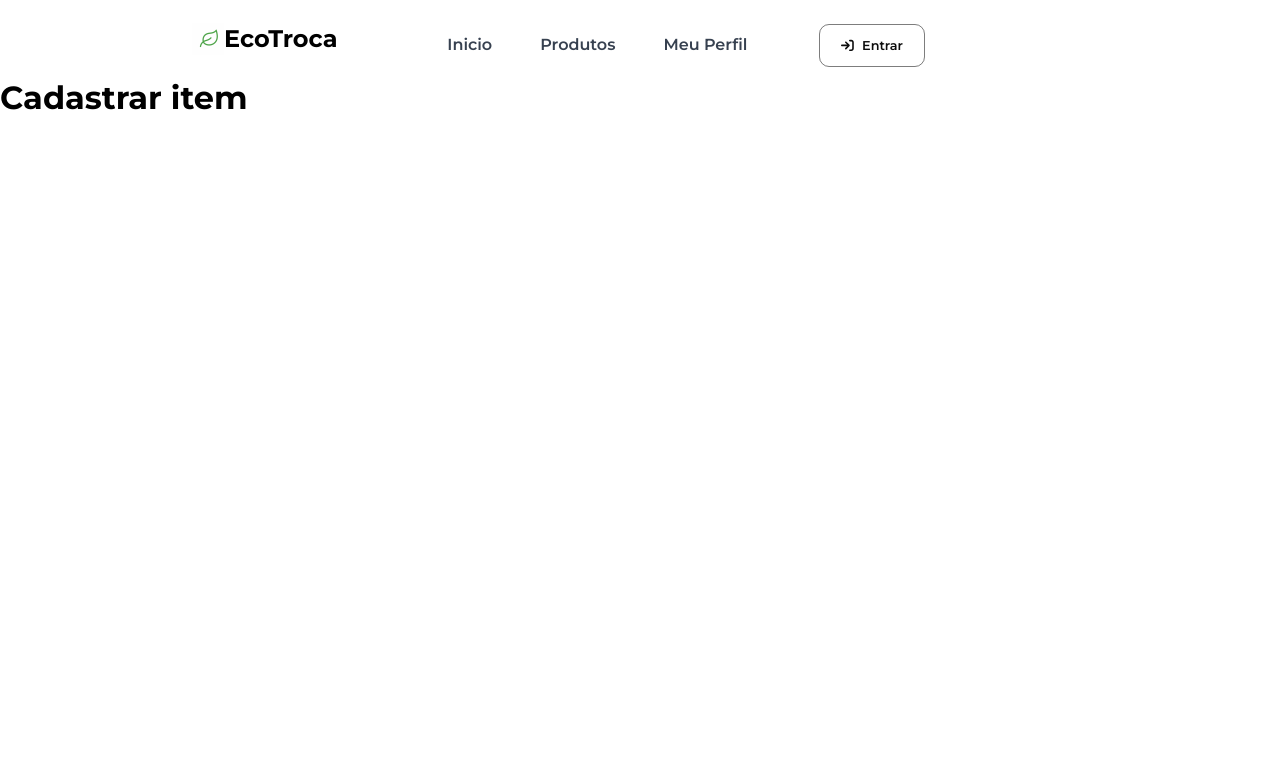
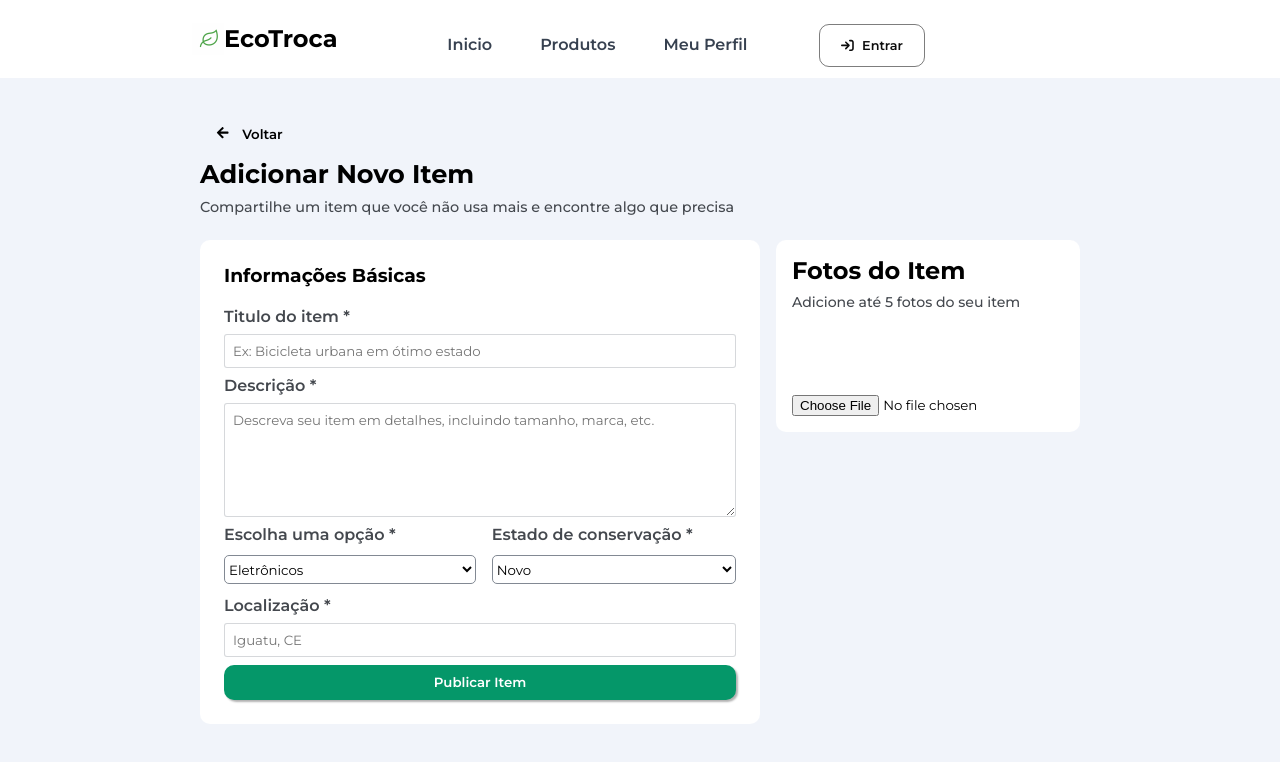
Before and after one commit to danielcursi/ecotroca, a React (Vite) app: page /item/register in a window 1280 px wide. Shown: the top 762 px of the page. Built offline with nearby package versions, Linux system fonts and the light colour scheme.

Commit message:
rota de cadastrar item criada e quase toda finalizada

```diff
--- a/src/index.css
+++ b/src/index.css
@@ -171,6 +171,114 @@
   transform: scale(1.05);
 }
 
+.register {
+  background-color: #f1f4fa;
+  display: flex;
+  align-items: center;
+  flex-direction: column;
+  height: 53rem;
+  padding: 2rem 7rem;
+}
+
+.register .button-arrow {
+  border: none;
+  background-color: #f1f4fa;
+  cursor: pointer;
+  display: flex;
+  gap: 0.8rem;
+  font-weight: 600;
+  padding: 1rem;
+}
+
+.register h1 {
+  font-size: 1.6rem;
+  margin-bottom: 0.6rem;
+}
+
+.register p {
+  color: #44484e;
+  font-size: 0.9rem;
+  font-weight: 500;
+  margin-bottom: 1.5rem;
+}
+
+.section-register {
+  display: flex;
+  flex-direction: row;
+  flex-wrap: wrap;
+  gap: 1rem;
+}
+
+.form {
+  background-color: #fff;
+  border-radius: 10px;
+  display: flex;
+  flex-direction: column;
+  padding: 1.5em;
+  max-width: 32rem;
+}
+
+.form h3 {
+  margin-bottom: 1.2rem;
+}
+
+.form label {
+  color: #44484e;
+  font-weight: 600;
+  margin-bottom: 0.5rem;
+}
+
+.form .description,
+.form input {
+  border: 1px solid #82899354;
+  border-radius: 3px;
+  padding: 0.5rem;
+  margin-bottom: 0.5rem;
+}
+
+.form .section-select {
+  display: flex;
+  gap: 1rem;
+  flex-direction: row;
+  width: 100%;
+}
+
+.form .section-select select {
+  border: 1px solid #828993;
+  border-radius: 5px;
+  background-color: #fff;
+  width: 100%;
+  margin: 0.7rem 0;
+  padding: 0.3rem 0;
+}
+
+.photo {
+  background-color: #fff;
+  border-radius: 10px;
+  display: flex;
+  flex-direction: column;
+  justify-content: space-between;
+  padding: 1rem;
+  max-width: 17rem;
+  height: 10rem;
+}
+
+.photo p {
+  margin-top: 0.5rem;
+  font-size: 0.88rem;
+}
+
+.button-form {
+  background-color: #059769;
+  color: #fff;
+  border: none;
+  border-radius: 10px;
+  box-shadow: 2px 2px 2px rgba(0, 0, 0, 0.301);
+  cursor: pointer;
+  font-weight: 600;
+  padding: 0.6rem;
+}
+
 @media only screen and (max-width: 907px) {
   .banner-input {
     width: auto;
@@ -179,3 +287,18 @@
     flex-direction: column;
   }
 }
+
+@media only screen and (max-width: 550px) {
+  .register h1,
+  p {
+    padding: 0 1rem;
+  }
+
+  .form {
+    width: 19rem;
+  }
+
+  .form .section-select {
+    flex-direction: column;
+  }
+}
--- a/src/pages/RegisterItem.jsx
+++ b/src/pages/RegisterItem.jsx
@@ -1,3 +1,150 @@
+import { useNavigate } from "react-router-dom";
+import { FaArrowLeft } from "react-icons/fa";
+import { useState } from "react";
+import data from "../components/database.json";
+
 export default function RegisterItem() {
-  return <h1>Cadastrar item</h1>;
+  const navigate = useNavigate();
+  const [title, setTitle] = useState("");
+  const [description, setDescription] = useState("");
+  const [tipe, setTipe] = useState("");
+  const [estado, setEstado] = useState("");
+  const [local, setLocal] = useState("");
+  const [items, setItems] = useState(data);
+
+  function voltarPagina() {
+    navigate(-1);
+  }
+
+  const handleSubmit = (e) => {
+    e.preventDefault();
+
+    const ids = data.map((item) => parseInt(item.id));
+    const maiorId = Math.max(...ids);
+    const novoId = maiorId + 1;
+
+    const newItem = {
+      id: novoId,
+      title,
+      description,
+      category: tipe,
+      location: local,
+    };
+
+    setItems([...items, newItem]);
+
+    console.log("Novo item adicionado:", newItem);
+  };
+
+  const categories = [
+    "Eletrônicos",
+    "Roupas & Acessórios",
+    "Casa & Jardim",
+    "Livros & Educação",
+    "Esporte & Lazer",
+    "Transporte",
+    "Ferramentas",
+    "Brinquedos",
+    "Outros",
+  ];
+
+  const conditions = [
+    "Novo",
+    "Como novo",
+    "Bom estado",
+    "Estado regular",
+    "Para reparo",
+  ];
+
+  return (
+    <>
+      <section className="register">
+        <section>
+          <button onClick={voltarPagina} className="button-arrow">
+            <FaArrowLeft />
+            Voltar
+          </button>
+          <h1>Adicionar Novo Item</h1>
+          <p>
+            Compartilhe um item que você não usa mais e encontre algo que
+            precisa
+          </p>
+          <section className="section-register">
+            <form onSubmit={handleSubmit} className="form">
+              <h3>Informações Básicas</h3>
+              <label>Titulo do item *</label>
+              <input
+                type="text"
+                id="title"
+                value={title}
+                onChange={(e) => setTitle(e.target.value)}
+                placeholder="Ex: Bicicleta urbana em ótimo estado"
+                required
+              />
+              <label>Descrição *</label>
+              <textarea
+                value={description}
+                onChange={(e) => setDescription(e.target.value)}
+                rows="6"
+                cols="50"
+                placeholder="Descreva seu item em detalhes, incluindo tamanho, marca, etc."
+                required
+                className="description"
+              ></textarea>
+              <div className="section-select">
+                <div>
+                  <label>Escolha uma opção *</label>
+                  <select
+                    id="categories"
+                    value={tipe}
+                    onChange={(e) => setTipe(e.target.value)}
+                    required
+                  >
+                    {categories.map((item, index) => (
+                      <option key={index} value={item}>
+                        {item}
+                      </option>
+                    ))}
+                  </select>
+                </div>
+                <div>
+                  <label>Estado de conservação *</label>
+                  <select
+                    id="conditions"
+                    value={estado}
+                    onChange={(e) => setEstado(e.target.value)}
+                    required
+                  >
+                    {conditions.map((item, index) => (
+                      <option key={index} value={item}>
+                        {item}
+                      </option>
+                    ))}
+                  </select>
+                </div>
+              </div>
+              <label>Localização *</label>
+              <input
+                type="text"
+                value={local}
+                onChange={(e) => setLocal(e.target.value)}
+                placeholder="Iguatu, CE"
+                required
+              />
+              <button type="submit" className="button-form">
+                Publicar Item
+              </button>
+            </form>
+            <section className="photo">
+              <div>
+                <h2>Fotos do Item</h2>
+                <p>Adicione até 5 fotos do seu item</p>
+              </div>
+              <input type="file" />
+            </section>
+          </section>
+        </section>
+      </section>
+    </>
+  );
 }
```
